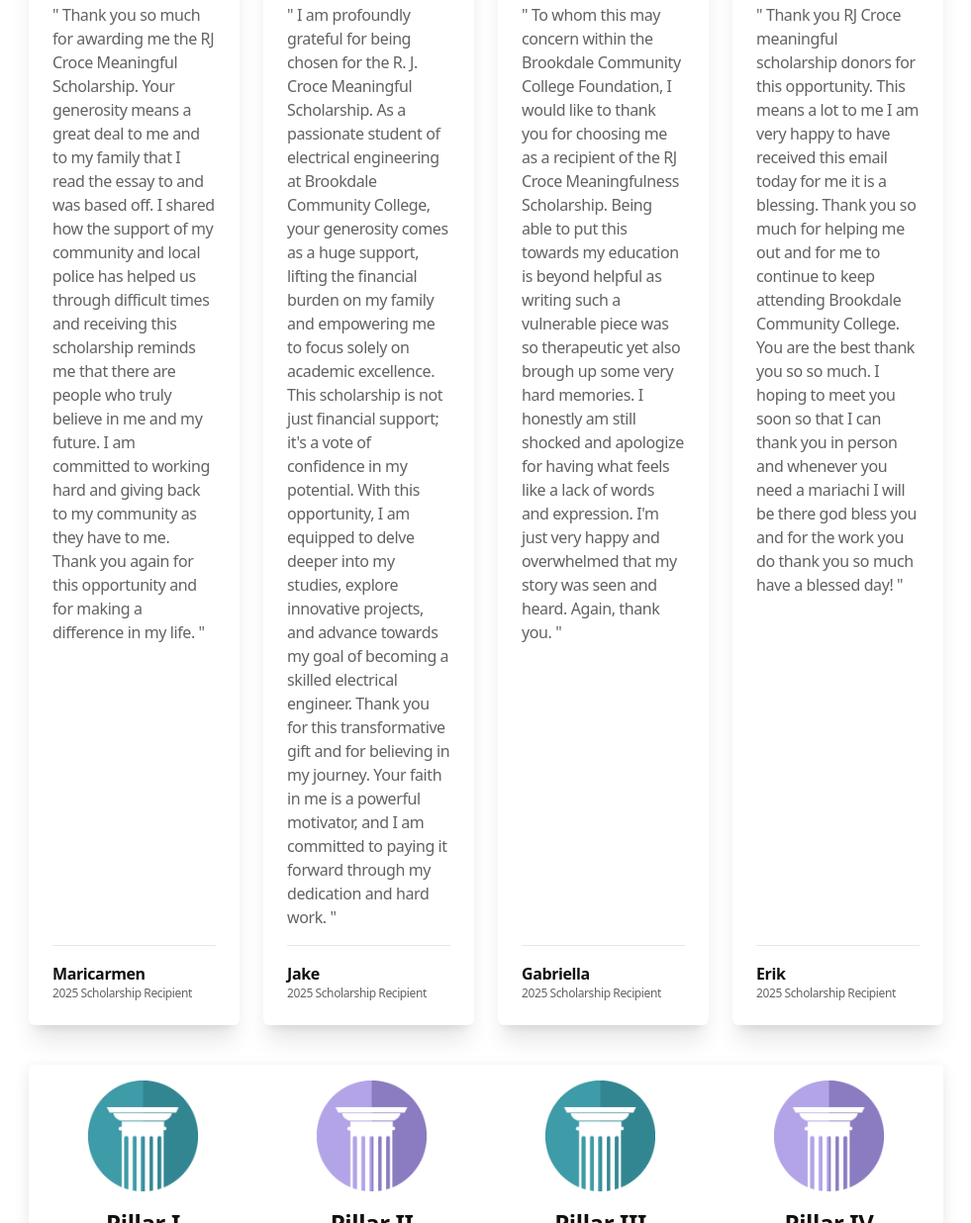
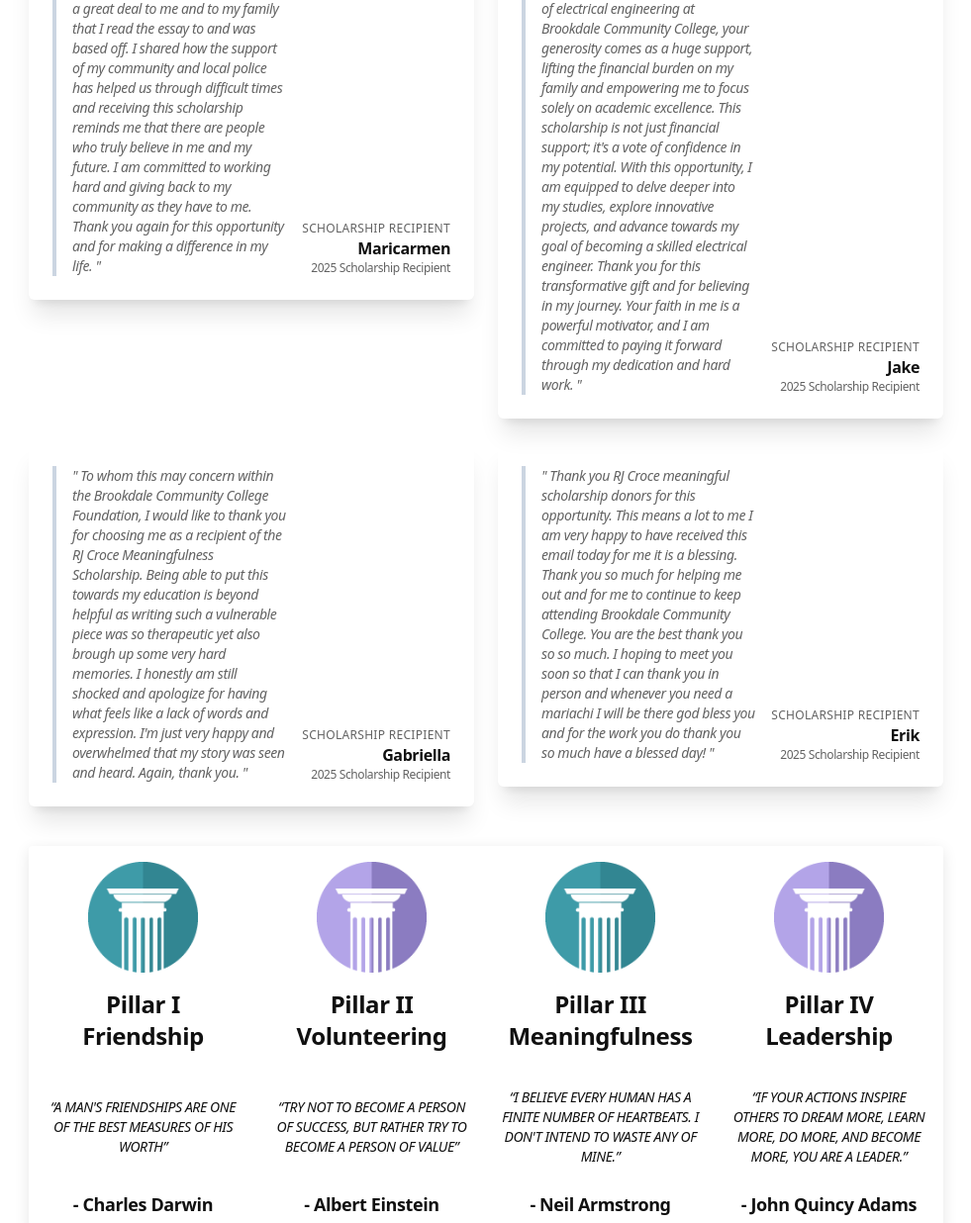
Before and after one commit to RJCroceFoundation/RJCroceFoundation.github.io, an Astro site: page /work/brookdale in a window 1280 px wide. Shown: the part 623-1859 px from the top of the page at 99% size, without its empty margins (149-1130 px from the left). Built offline with nearby package versions, Linux system fonts and the light colour scheme; Astro itself is replaced by a stand-in of ours; some packages are replaced by stand-ins of ours; what limax would draw is missing.

Commit message:
Update Pillars.astro
2026 horiz

```diff
--- a/src/components/widgets/Pillars.astro
+++ b/src/components/widgets/Pillars.astro
@@ -48,18 +48,15 @@ const {
         ))}
 
         {testimonials && testimonials.length > 0 && (
-          <div class="grid sm:grid-cols-2 lg:grid-cols-4 gap-6 mt-10 w-3/4 mx-auto">
+          <div class="grid grid-cols-1 sm:grid-cols-2 gap-6 mt-10 w-3/4 mx-auto">
             {testimonials.map(({ title: tTitle, testimonial, name, job }) => (
-              <div class="flex h-auto intersect-once motion-safe:md:intersect:animate-fade motion-safe:md:opacity-0 intersect-quarter">
-                <div class="flex flex-col p-4 md:p-6 rounded-md shadow-xl dark:shadow-none dark:border dark:border-slate-600">
-                  {tTitle && <h2 class="text-lg font-medium leading-6 pb-4">{tTitle}</h2>}
-                  {testimonial && (
-                    <blockquote class="flex-auto">
-                      <p class="text-muted">" {testimonial} "</p>
-                    </blockquote>
-                  )}
-                  <hr class="border-slate-200 dark:border-slate-600 my-4" />
-                  <div>
+              <div class="intersect-once motion-safe:md:intersect:animate-fade motion-safe:md:opacity-0 intersect-quarter">
+                <div class="flex flex-row gap-4 p-4 md:p-6 rounded-md shadow-xl dark:shadow-none dark:border dark:border-slate-600">
+                  <blockquote class="flex-1 text-muted text-sm italic border-l-4 border-slate-300 dark:border-slate-600 pl-4">
+                    " {testimonial} "
+                  </blockquote>
+                  <div class="flex flex-col justify-end text-right min-w-[120px]">
+                    {tTitle && <p class="text-xs text-muted uppercase tracking-wide">{tTitle}</p>}
                     {name && <p class="text-base font-semibold">{name}</p>}
                     {job && <p class="text-xs text-muted">{job}</p>}
                   </div>
```
